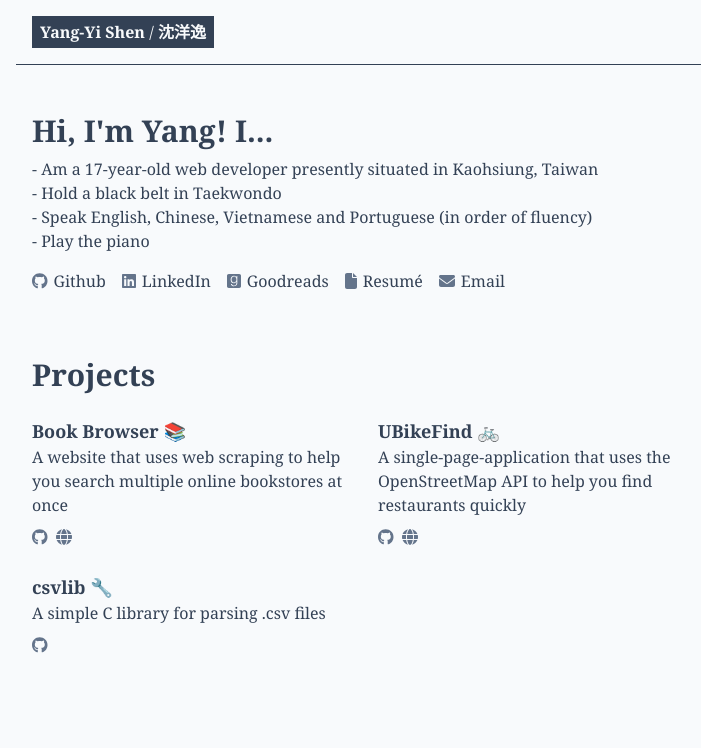
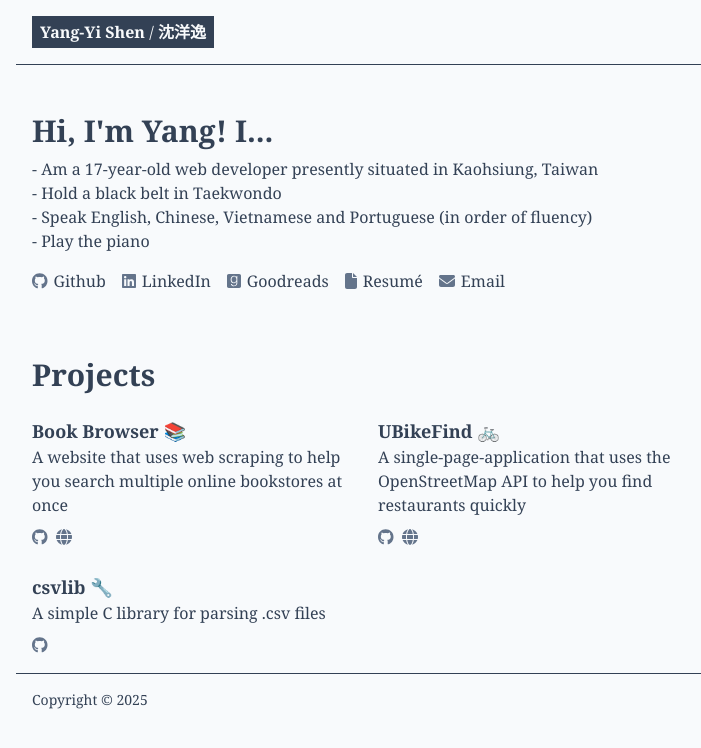
Before and after one commit to yangyi-shen/personal-website, a React (Vite) app: page / in a window 1280 px wide. Shown: the top 748 px of the page, without its empty margins (274-975 px from the left). Built offline with nearby package versions, Linux system fonts and the light colour scheme.

Commit message:
feat: create footer

```diff
--- a/src/App.tsx
+++ b/src/App.tsx
@@ -3,6 +3,7 @@ import React from "react"
 import Header from "./components/Header"
 import Banner from "./components/Banner"
 import Projects from "./components/Projects"
+import Footer from "./components/Footer"
 
 const App: React.FC = () => {
   return (
@@ -11,6 +12,7 @@ const App: React.FC = () => {
         <Header />
         <Banner />
         <Projects />
+        <Footer />
       </div>
     </main>
   )
--- /dev/null
+++ b/src/components/Footer.tsx
@@ -0,0 +1,13 @@
+import React from "react";
+
+const Footer:React.FC = () => {
+    const currentYear = new Date().getFullYear()
+
+    return (
+        <footer className="border-t border-slate-700 p-4">
+            <p className="text-sm">Copyright © {currentYear}</p>
+        </footer>
+    )
+}
+
+export default Footer
```
